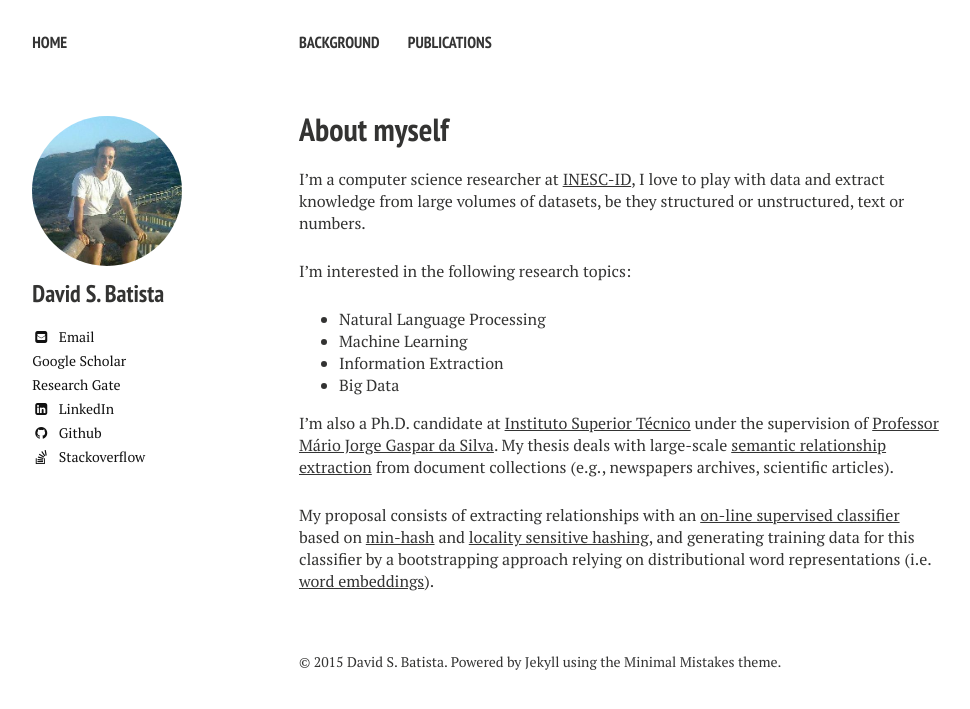
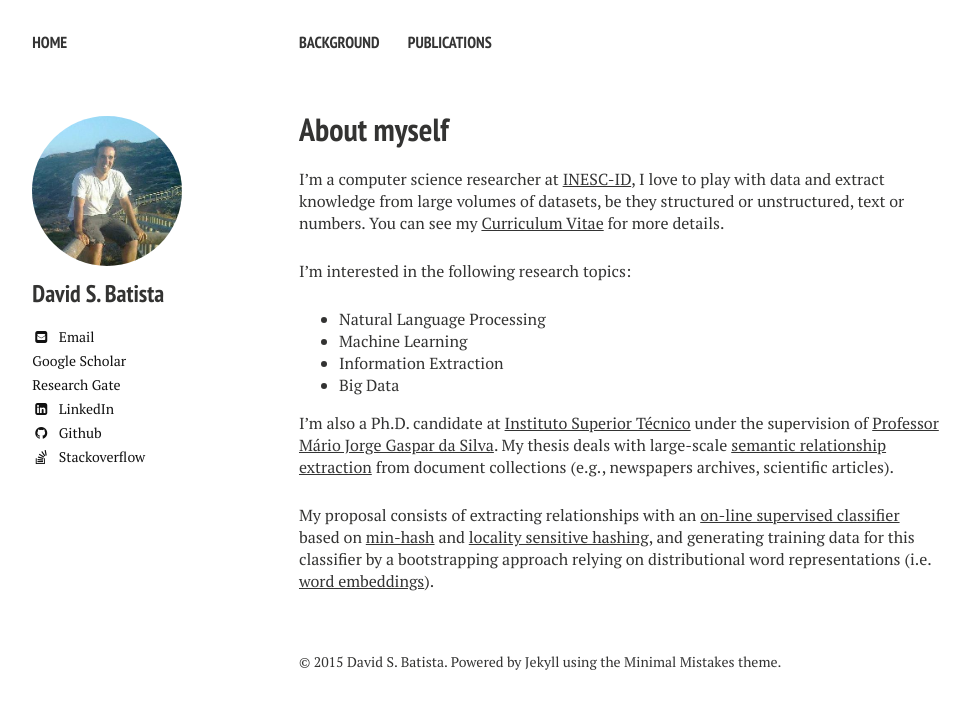
Before and after one commit to davidsbatista/davidsbatista.github.io, a Jekyll site: the page built from index.md, in a window 1280 px wide. Shown: the top 709 px of the page, without its empty margins (21-991 px from the left). Built offline with Jekyll 4.4.1, drawn with Linux system fonts in a browser that asks for light colours; nearby versions of some CDN libraries.

Commit message:
added link to CV

```diff
--- a/index.md
+++ b/index.md
@@ -13,7 +13,7 @@ title: About myself
 </figure>
 -->
 
-I'm a computer science researcher at [INESC-ID],  I love to play with data and extract knowledge from large volumes of datasets, be they structured or unstructured, text or numbers.
+I'm a computer science researcher at [INESC-ID],  I love to play with data and extract knowledge from large volumes of datasets, be they structured or unstructured, text or numbers. You can see my [Curriculum Vitae] for more details.
 
 I'm interested in the following research topics:
 
@@ -34,3 +34,4 @@ My proposal consists of extracting relationships with an [on-line supervised cla
 [locality sensitive hashing]: https://en.wikipedia.org/wiki/Locality-sensitive_hashing
 [semantic relationship extraction]: https://en.wikipedia.org/wiki/Relationship_extraction
 [on-line supervised classifier]: https://en.wikipedia.org/wiki/Online_machine_learning
+[Curriculum Vitae]: https://davidsbatista.github.io/about/dsbatista-cv.en.pdf
```
